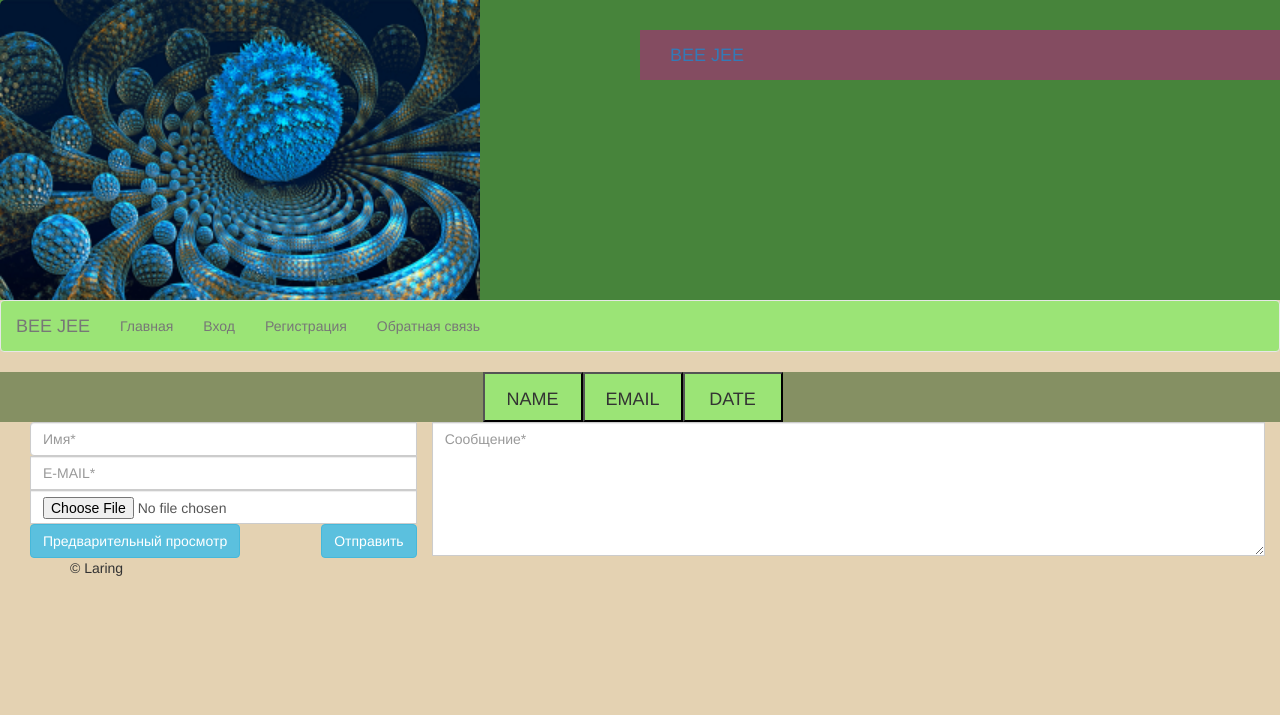
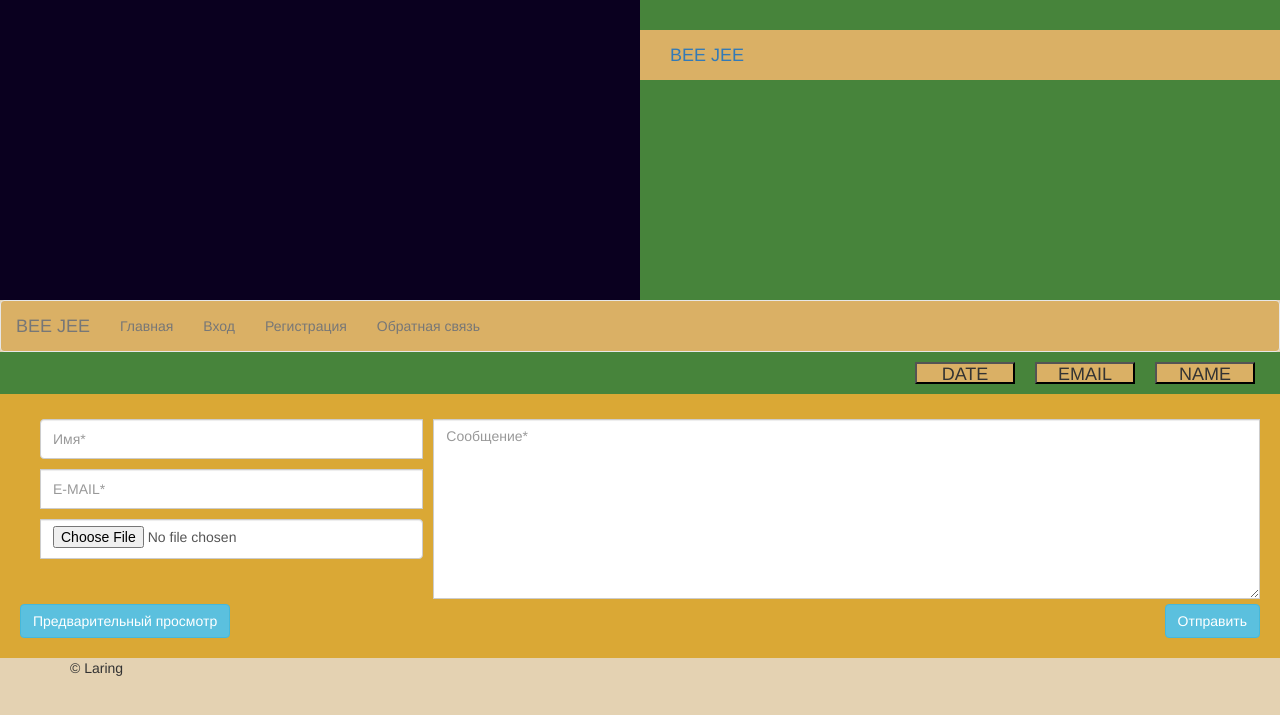
Before and after one commit to AndrewLaring/feedbee, a PHP site: page /feedback in a window 1280 px wide. Shown: the top 715 px of the page. Run offline with PHP 8.4, Linux system fonts and the light colour scheme; data that the repository does not hold is empty; some libraries are stand-ins or nearby versions.

Commit message:
some changes

```diff
--- a/public/css/style.css
+++ b/public/css/style.css
@@ -21,25 +21,36 @@ a {
 .header {
     top: 0;
     background: #47843b;
-    height: 300px;
+    min-height: 300px;
 }
 
 .header-logo {
+    background: #0A001F;
     height: 300px;
-    margin: 0 0 auto 0;
-    padding-left: 0;
-    overflow: hidden;
-    border-radius: 5px;
+    /*margin: 0 0 auto 0;*/
+    /*padding-left: 0;*/
+    /*overflow: hidden;*/
+    /*border-radius: 5px;*/
 }
 
-.header-logo > img {
-    height: 300px;
-    object-fit: cover;
-}
+/*.header-logo img {*/
+/*height: 300px;*/
+/*object-fit: cover;*/
+/*}*/
 
 .header-text {
     top: 30px;
-    background: #844c61;
+    background: #dab065;
+}
+
+.exit-btn {
+    float: right;
+}
+
+@media only screen and (max-width: 768px) {
+    .header-text {
+        top: 0px;
+    }
 }
 
 /*============================ HEADER END ============================*/
@@ -47,7 +58,8 @@ a {
 /*============================ NAVBAR ============================*/
 
 .navbar {
-    background: #9be476;
+    background: #dab065;
+    margin-bottom: 0;
 }
 
 /*============================ NAVBAR END ============================*/
@@ -55,12 +67,11 @@ a {
 /*============================ CONTENT ============================*/
 
 .sort_wrap_btns {
-    background: #859063;
+    background: #47843b;
 }
 
 .sort_wrap {
-
-    width: 300px;
+    width: auto;
     margin: auto;
     background: #0000aa;
     padding: 0 0 0 0;
@@ -68,7 +79,47 @@ a {
 
 .sort_key {
     width: 100px;
-    background: #9be476;
+    background: #dab065;
+    height: 22px;
+    padding: 0 0 0 0;
+    margin: 10px;
+    float: right;
+}
+
+.fb-form-row {
+    background: #daa835;
+    min-height: 260px;
+    padding: 20px;
+}
+
+.fb-form-inputs,
+.fb-form-textarea textarea {
+    min-height: 180px;
+
+}
+
+.fb-form-inputs {
+
+}
+
+.fb-form-inputs .input-group input {
+    height: 40px;
+    margin: 5px 5px 5px 5px;
+}
+
+.fb-form-textarea {
+    padding: 5px;
+}
+
+.fb-form-textarea textarea {
+}
+
+.fb-form-buttons {
+
+}
+
+.fb-form-buttons input {
+
 }
 
 /*============================ CONTENT END ============================*/
--- a/test_git_file.php
+++ /dev/null
@@ -1,3 +0,0 @@
-<?php
-
-echo "Саня, смари шо щас будет";
--- a/views/_partial/_main_menu.php
+++ b/views/_partial/_main_menu.php
@@ -22,9 +22,7 @@
 
         <div class="collapse navbar-collapse" id="bs-example-navbar-collapse-1">
             <ul class="nav navbar-nav">
-                <?php if ($is_user): ?>
-                    <li><a href="<?= URL ?>user/logout">Выйти</a></li>
-                <?php else: ?>
+                <?php if (!$is_user): ?>
                     <li><a href="<?= URL ?>index">Главная</a></li>
                     <li><a href="<?= URL ?>login">Вход</a></li>
                     <li><a href="<?= URL ?>registration">Регистрация</a></li>
--- a/views/feedback/fb_form.php
+++ b/views/feedback/fb_form.php
@@ -2,26 +2,39 @@
     <?php echo $msg ?><br>
 <?php endforeach ?>
 
-<!--<div class="row">-->
-<form enctype="multipart/form-data" action="<?php echo URL; ?>feedback/create_action" method="POST" id="registration-form">
-    <div class="col-lg-4">
+<div class="row fb-form-row">
+    <form enctype="multipart/form-data" action="<?php echo URL; ?>feedback/create_action" method="POST"
+          id="registration-form">
+
+                <div class="col-sm-4 col-xs-12 fb-form-inputs">
+<!--        <div class="col-sm-12 col-xs-12 fb-form-inputs">-->
             <div class="input-group">
                 <!--<label>NAME *</label>-->
-            <input class="form-control" type="text" name="name" required placeholder="Имя*" pattern="^[a-zA-Zа-яА-Яё][а-яА-Яёa-zA-Z0-9-_\.]{1,20}$">
+                <input class="form-control" type="text" name="name" required placeholder="Имя*"
+                       pattern="^[a-zA-Zа-яА-Яё][а-яА-Яёa-zA-Z0-9-_\.]{1,20}$">
                 <!--<label>E-MAIL*</label>-->
                 <input class="form-control" type="email" name="email" required placeholder="E-MAIL*">
                 <!--                <label>Прикрепить изображение</label>-->
                 <input class="form-control" name="picture" type="file">
 
-            <input class="preview_btn btn btn-info pull-left" id="preview" type="button" value="Предварительный просмотр">
+
+            </div>
+        </div>
+
+                <div class="input-group col-sm-8 col-xs-12 fb-form-textarea">
+<!--        <div class="input-group col-sm-12 col-xs-12 fb-form-textarea">-->
+        <textarea class="form-control message_area" rows="6" type="text" name="message" required
+                  placeholder="Сообщение*"></textarea>
+        </div>
+
+        <div class="input-group col-sm-12 fb-form-buttons">
+            <input class="preview_btn btn btn-info pull-left" id="preview" type="button"
+                   value="Предварительный просмотр">
             <input type="submit" class="btn btn-info pull-right" value="Отправить">
         </div>
+
+    </form>
 </div>
-    <div class="input-group col-lg-8">
-        <textarea class="form-control message_area" rows="6" type="text" name="message" required placeholder="Сообщение*"></textarea>
-    </div>
-</form>
-<!--</div>-->
 
 
 <div class="pre_fb" style="display: none">
--- a/views/feedback/index.php
+++ b/views/feedback/index.php
@@ -1,15 +1,9 @@
 <div class="row">
     <ul class="sort_wrap_btns nav navbar-nav col-sm-12">
         <div class="sort_wrap">
-            <li role="presentation">
-                <button type="button" class="navbar-brand sort_key" data-sort="NAME">NAME</button>
-            </li>
-            <li role="presentation">
-                <button type="button" class="navbar-brand sort_key" data-sort="EMAIL">EMAIL</button>
-            </li>
-            <li role="presentation">
-                <button type="button" class="navbar-brand sort_key" data-sort="CREATED_TIME">DATE</button>
-            </li>
+            <li><button type="button" class="navbar-brand sort_key" data-sort="NAME">NAME</button></li>
+            <li><button type="button" class="navbar-brand sort_key" data-sort="EMAIL">EMAIL</button></li>
+            <li><button type="button" class="navbar-brand sort_key" data-sort="CREATED_TIME">DATE</button></li>
         </div>
     </ul>
 </div>
--- a/views/header.php
+++ b/views/header.php
@@ -7,13 +7,13 @@
 
         <div href="<?= URL ?>" class="header-logo col-sm-6 col-xs-12">
 <!--            <img src="images/main/logo.png" alt="">-->
-            <img src="images/22-Nov-2016_493531_3d_abstrakciya_fraktal_1920x1200_(www.GetBg.net).jpg" alt="">
         </div>
 
 
         <div href="<?= URL ?>" class="header-text col-sm-6 col-xs-12">
             <?php if ($is_user): ?>
                 <a href="<?= URL ?>/user" class="navbar-brand">Hello, <?= Session::get('user_name') ?></a>
+                <a href="<?= URL ?>user/logout" class="navbar-brand exit-btn">Выйти</a>
             <?php else: ?>
                 <a class="navbar-brand" href="<?= URL ?>">BEE JEE</a>
             <?php endif; ?>
```
Also changed, not shown: public/images/23-Nov-2016_Screenshot from 2016-11-18 17-13-16.png (added). Lines whose indentation alone changed are shown as unchanged.
